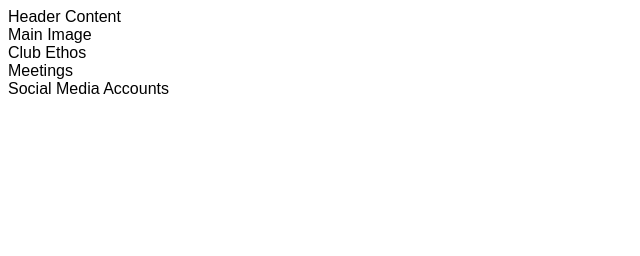
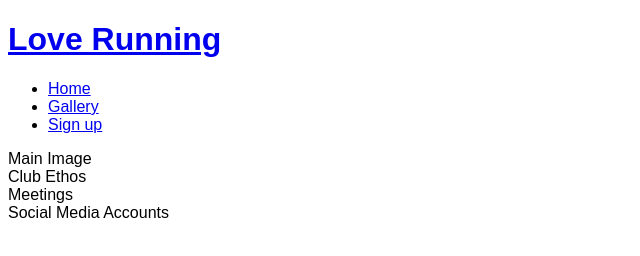
Before and after one commit to Kaysheridan/love-running, a plain HTML site: page index.html in a window 1280 px wide. Shown: the whole page, without its empty margins (0-640 px from the left). Drawn offline with Linux system fonts and the light colour scheme.

Commit message:
Add basic header structure

```diff
--- a/index.html
+++ b/index.html
@@ -11,7 +11,26 @@
     <title>Love Running</title>
 </head>
 <body>
-    <header>Header Content</header>
+    <header>
+        <a href="index.html">
+            <h1>
+            Love Running
+            </h1>
+            <nav>
+                <ul>
+                    <li>
+                        <a href="index.html">Home</a>
+                    </li>
+                    <li>
+                        <a href="#">Gallery</a>
+                    </li>
+                    <li>
+                        <a href="#">Sign up</a>
+                    </li>
+                </ul>
+            </nav>
+        </a>
+    </header>
     <section>
         Main Image
     </section>
```
